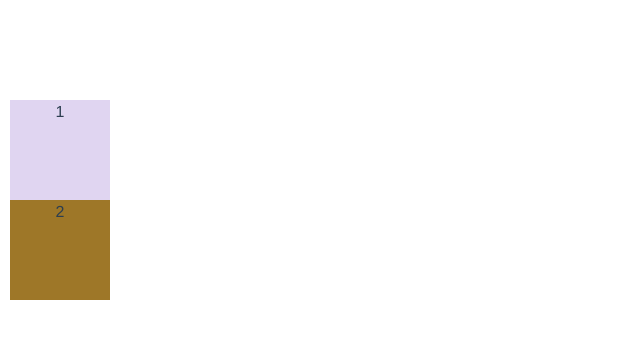
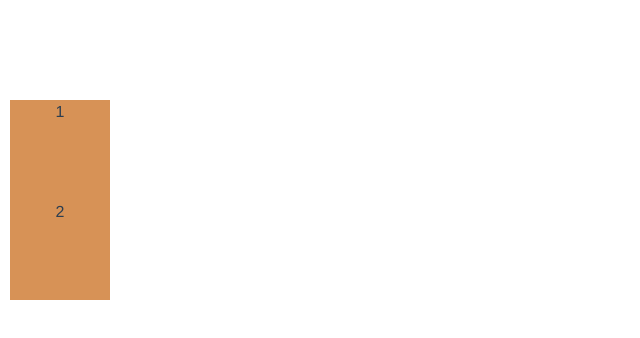
Before and after one commit to skitale-design/dynamic-table, a Vue app: page / in a window 1280 px wide. Shown: the top 338 px of the page, without its empty margins (0-640 px from the left). Built offline with nearby package versions, Linux system fonts and the light colour scheme.

Commit message:
RGB ПАРАМЕТРЫ ИЗ JSON Хочу чтобы у каждой системы был свой цвет.
Пока только заменил цвет со случайного на цвет из json-файла, но пока из каждой ячейки.

```diff
--- a/src/App.vue
+++ b/src/App.vue
@@ -4,7 +4,7 @@
       <OnlyDivs
         :msg=el.value
         class="cell"
-        :color=RandomColor()
+        :color=ObjectToColor(el.color)
         :top=el.id*el.height
         :height=el.height
       />
@@ -15,9 +15,8 @@
 <script setup>
   import data from "./data/data.json";
   import OnlyDivs from "./components/OnlyDivs/OnlyDivs.vue";
-
-  function RandomColor(){
-    return `rgb(${255*Math.random()},${255*Math.random()},${255*Math.random()}`
+  function ObjectToColor(obj){
+      return `rgb(${obj.r},${obj.g},${obj.b})` //todo есть специальный метод для вывода в формате RGB?
   }
 </script>
 
--- a/src/data/data.json
+++ b/src/data/data.json
@@ -4,8 +4,8 @@
         "id": 1,
         "name": "System AAA",
         "cells": [
-          {"id": 1,"height": 100,"value": "1","color": { "r": 255, "g": 186, "b": 186 }},
-          {"id": 2,"height": 100,"value": "2","color": { "r": 255, "g": 186, "b": 186 }}
+          {"id": 1,"height": 100,"value": "1","color": { "r": 215, "g": 146, "b": 86 }},
+          {"id": 2,"height": 100,"value": "2","color": { "r": 215, "g": 146, "b": 86 }}
         ]
     },
     {
```
